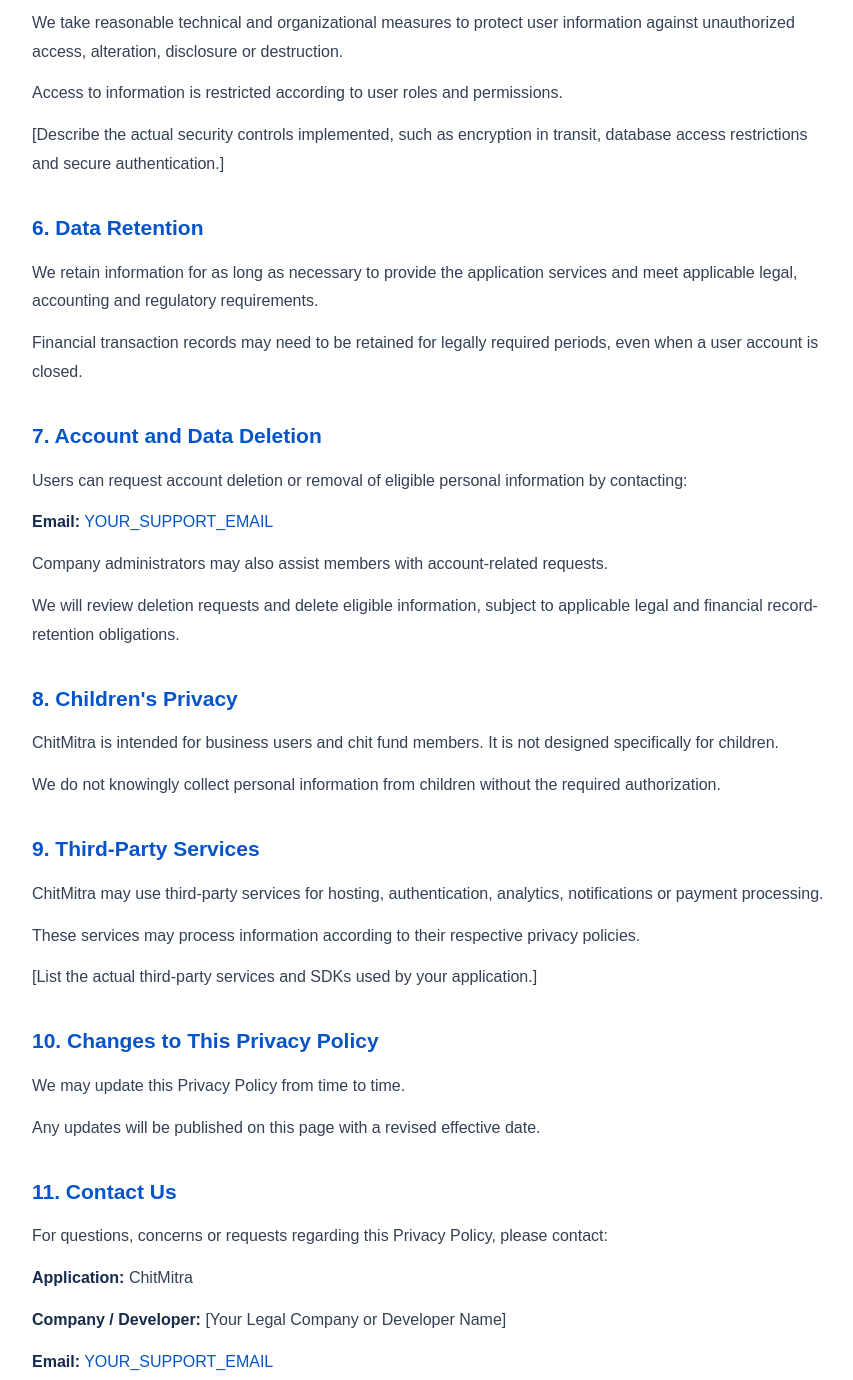
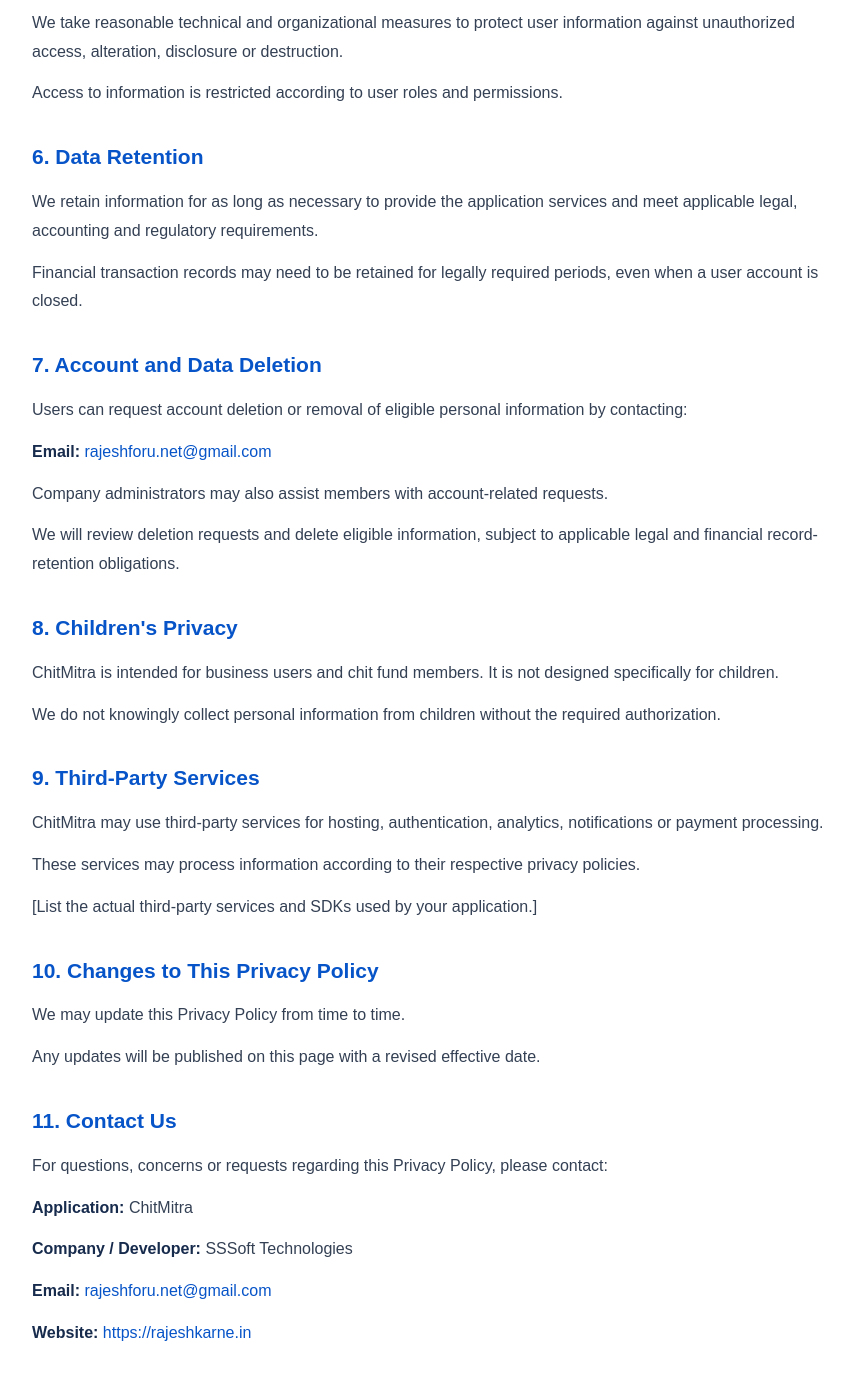
Before and after one commit to KARNERAJESH/chitmitra-privacy-policy, a plain HTML site: page index.html in a window 1280 px wide. Shown: the part 2606-3986 px from the top of the page, without its empty margins (211-1064 px from the left). Drawn offline with Linux system fonts and the light colour scheme.

Commit message:
Update security controls and contact details in index.html
Removed placeholder text for security controls and updated contact information.

```diff
--- a/index.html
+++ b/index.html
@@ -301,12 +301,6 @@
                 to user roles and permissions.
             </p>
 
-            <p>
-                [Describe the actual security controls implemented,
-                such as encryption in transit, database access
-                restrictions and secure authentication.]
-            </p>
-
             <h2>6. Data Retention</h2>
 
             <p>
@@ -332,7 +326,7 @@
             <p>
                 <strong>Email:</strong>
                 <a href="mailto:YOUR_SUPPORT_EMAIL">
-                    YOUR_SUPPORT_EMAIL
+                    rajeshforu.net@gmail.com
                 </a>
             </p>
 
@@ -400,13 +394,13 @@
 
             <p>
                 <strong>Company / Developer:</strong>
-                [Your Legal Company or Developer Name]
+                SSSoft Technologies
             </p>
 
             <p>
                 <strong>Email:</strong>
                 <a href="mailto:YOUR_SUPPORT_EMAIL">
-                    YOUR_SUPPORT_EMAIL
+                    rajeshforu.net@gmail.com
                 </a>
             </p>
 
```
